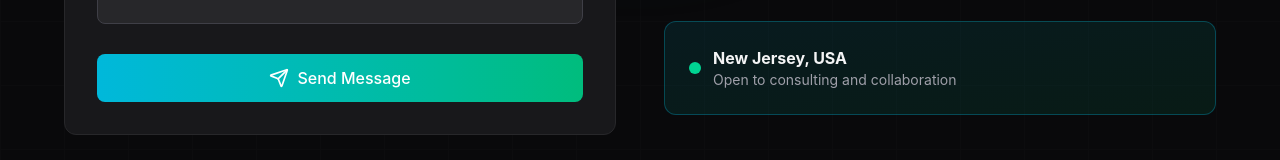
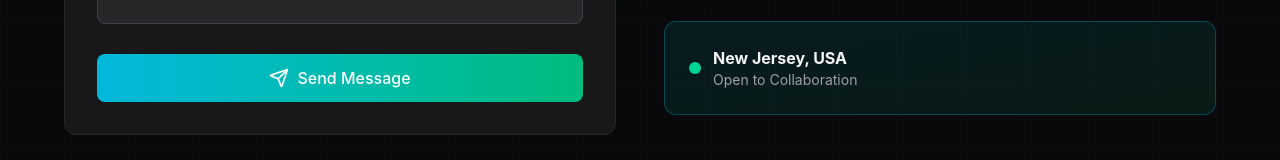
Before and after one commit to vinipx/vinipx-site, a React (Vite) app: page / in a window 1280 px wide. Shown: the part 7899-8059 px from the top of the page. Built offline with nearby package versions, Linux system fonts and the light colour scheme; no server answers.

Commit message:
contact: rephrasing to collaboration

```diff
--- a/src/app/components/contact.tsx
+++ b/src/app/components/contact.tsx
@@ -256,7 +256,7 @@
                 </div>
                 <div>
                   <p className="font-bold text-zinc-100">New Jersey, USA</p>
-                  <p className="text-sm text-zinc-400">Open to consulting and collaboration</p>
+                  <p className="text-sm text-zinc-400">Open to Collaboration</p>
                 </div>
               </div>
             </div>
```
